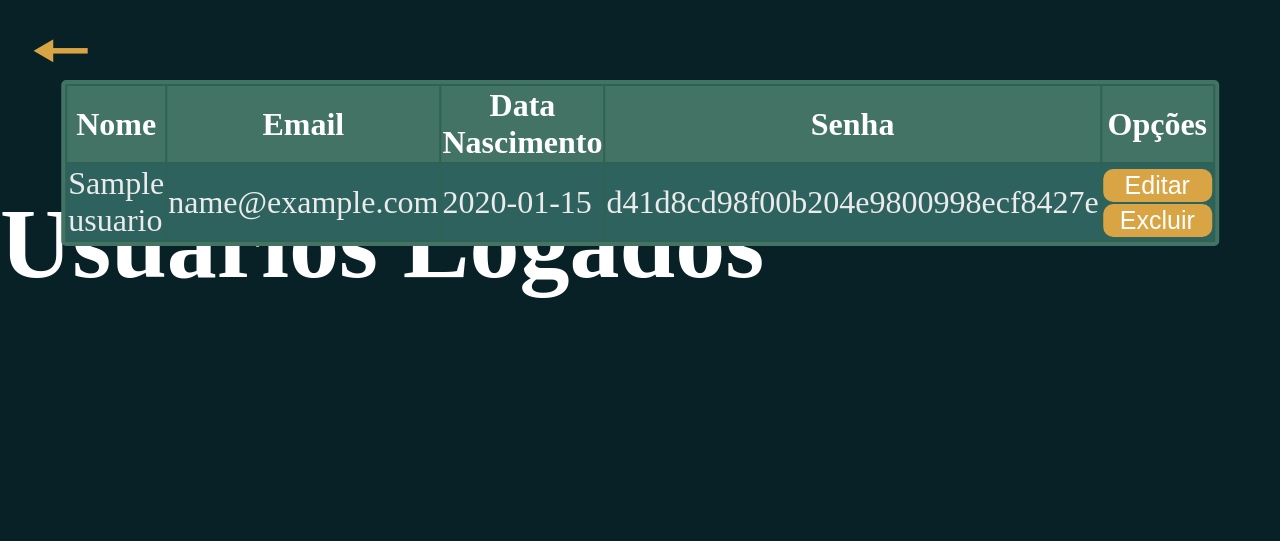
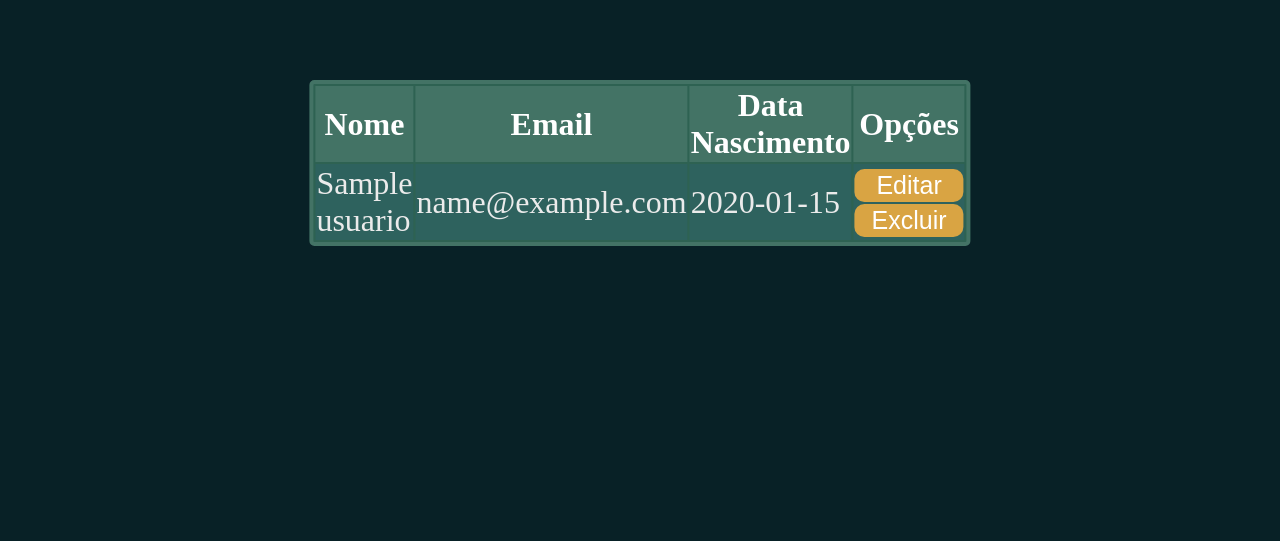
Before and after one commit to RalisonSantos/Loja_de_Roupas, a PHP site: page /php/listagem.php in a window 1280 px wide. Shown: the part 72-613 px from the top of the page. Run offline with PHP 8.4, Linux system fonts and the light colour scheme; tables that the repository leaves empty hold one stand-in row (values such as "Sample post"); data that the repository does not hold is empty.

Commit message:
Crud atualizado

```diff
--- a/src/php/listagem.php
+++ b/src/php/listagem.php
@@ -8,22 +8,17 @@
     </div>
 
     <div class="Meio">
-        <a href="#" class="mseta">&#129044;</a>
-        <h1>Usuários Logados</h1>
         <table class="tabela">
             <thead>
                 <tr>
                     <th>Nome</th>
                     <th>Email</th>
                     <th>Data Nascimento</th>
-                    <th>Senha</th>
                     <th>Opções</th>
                 </tr>
             </thead>
             <tbody>
                 <?php
-                    $senha = $_POST["senha"];
-
 
                     $con = new mysqli("localhost", "root", "", "loja");
 
@@ -34,7 +29,6 @@
                         echo "<td>" . $linha->nome . "</td>\n";
                         echo "<td>" . $linha->email . "</td>\n";
                         echo "<td>" . $linha->data_nascimento . "</td>\n";
-                        echo "<td>" . md5($senha)  . "</td>\n";
                         echo "<td>\n";
                         echo "<a href='editar.php?id=$linha->id'>Editar</a>";
                         echo "<a href='excluir.php?id=$linha->id'>Excluir</a>";
--- a/src/php/salvar.php
+++ b/src/php/salvar.php
@@ -3,7 +3,7 @@
 $nome = $_POST["nome"];
 $email = $_POST["email"];
 $data = $_POST["datanascimento"];
-$senha = $_POST["senha"];
+$senha = md5($_POST["senha"]);
 
 
 $con = new mysqli("localhost", "root", "", "loja");
```
